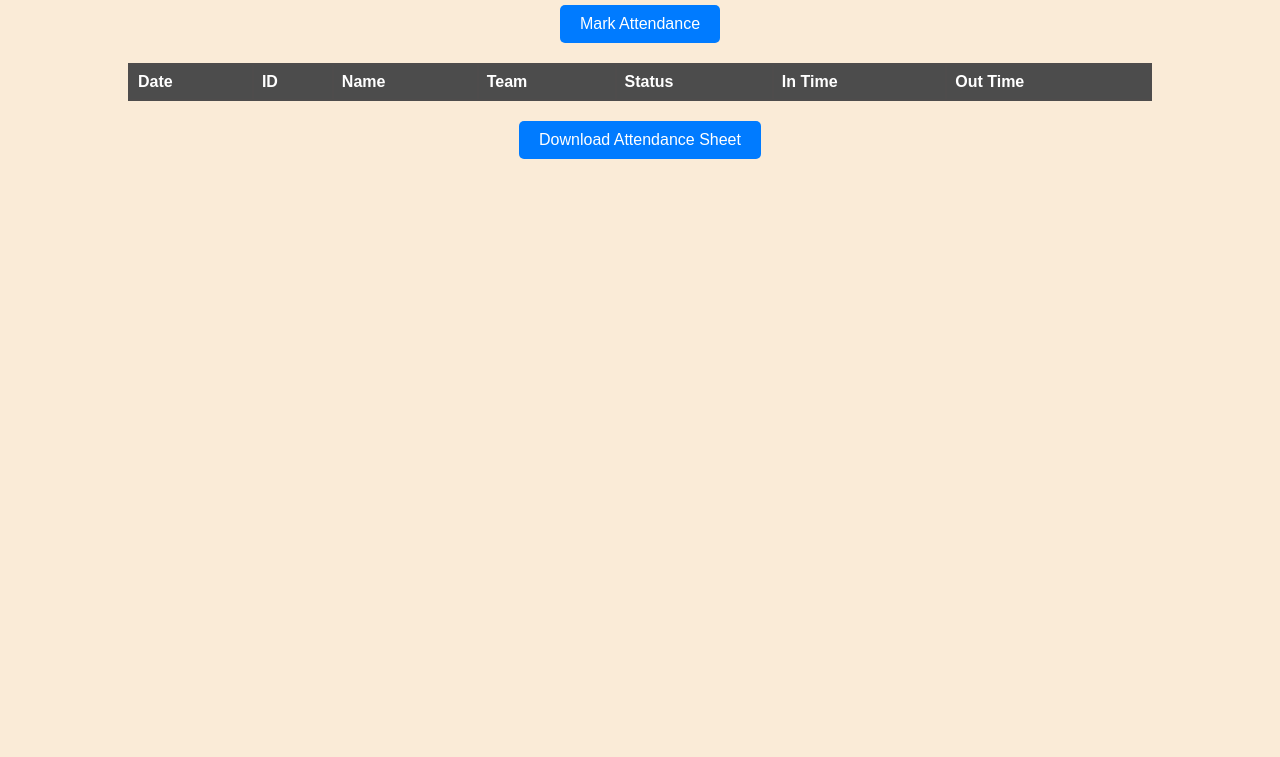
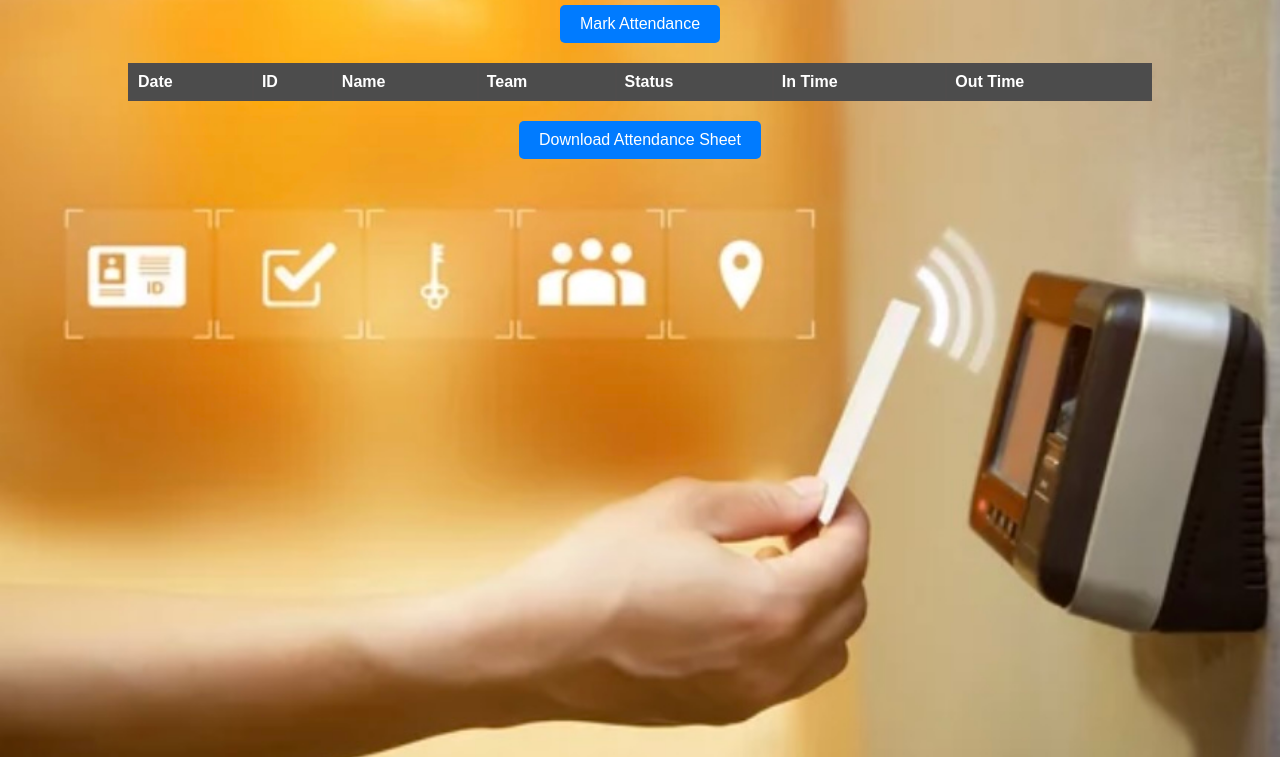
Before and after one commit to kadyan2001/drc-attendance, a plain HTML site: page client/script.html in a window 1280 px wide. Shown: the part 43-800 px from the top of the page. Drawn offline with Linux system fonts and the light colour scheme; no server answers.

Commit message:
check commit

```diff
--- a/client/style.css
+++ b/client/style.css
@@ -10,8 +10,8 @@
 }
 
 body {
-  /* background-image: url(/client/Images/dashboard.jpg); */
-  background-color: darkorange;
+  background-image: url(../Images/dashboard.jpg);
+  /* background-color: darkorange; */
   background-size: 100%;
   /* background: rgb(226, 226, 226); */
 }
```
Also changed, not shown: Images/attende1.jpg (renamed from client/Images/attende1.jpg), Images/bg1.jpg (renamed from client/Images/bg1.jpg), Images/bg2.jpg (renamed from client/Images/bg2.jpg), Images/dashboard.jpg (renamed from client/Images/dashboard.jpg), Images/emp.png (renamed from client/Images/emp.png), Images/login.jpg (renamed from client/Images/login.jpg), Images/logo.png (renamed from client/Images/logo.png), Images/repo.jpg (renamed from client/Images/repo.jpg), Images/sign-up.jpg (renamed from client/Images/sign-up.jpg).
